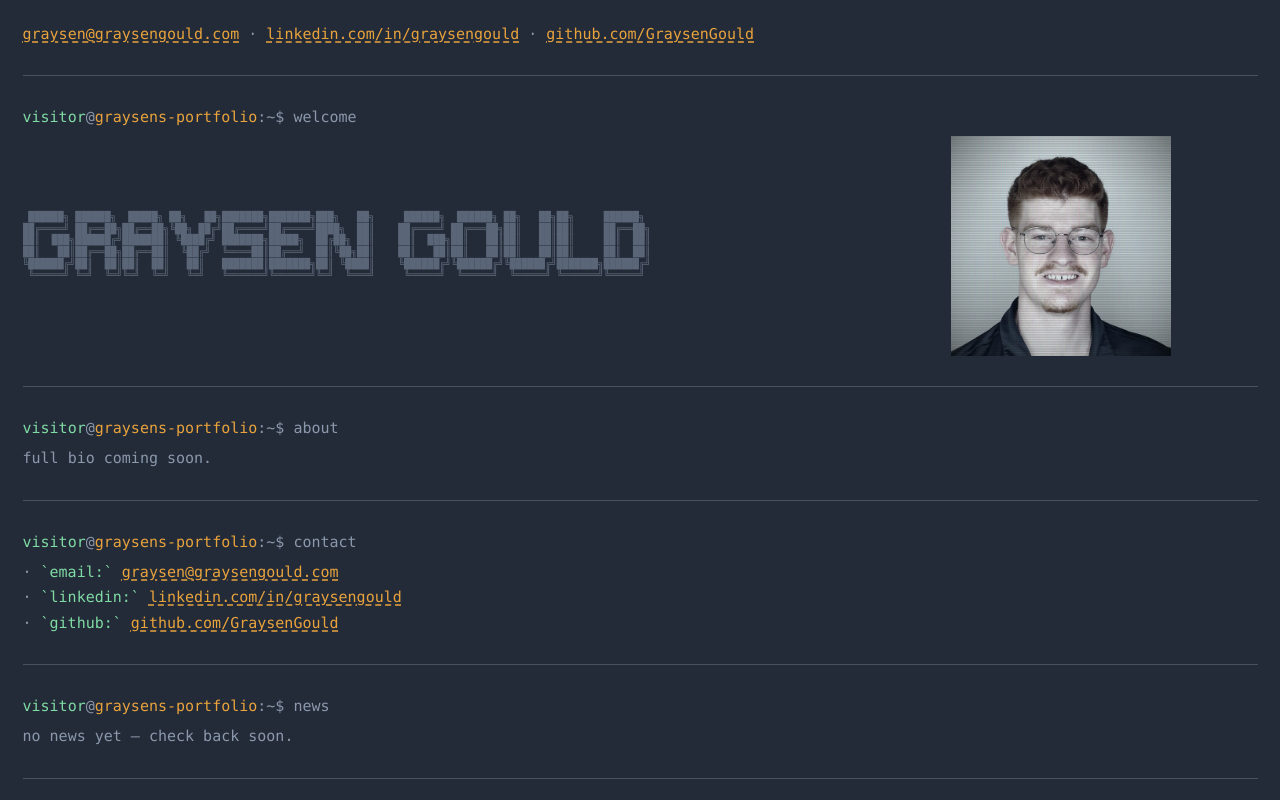
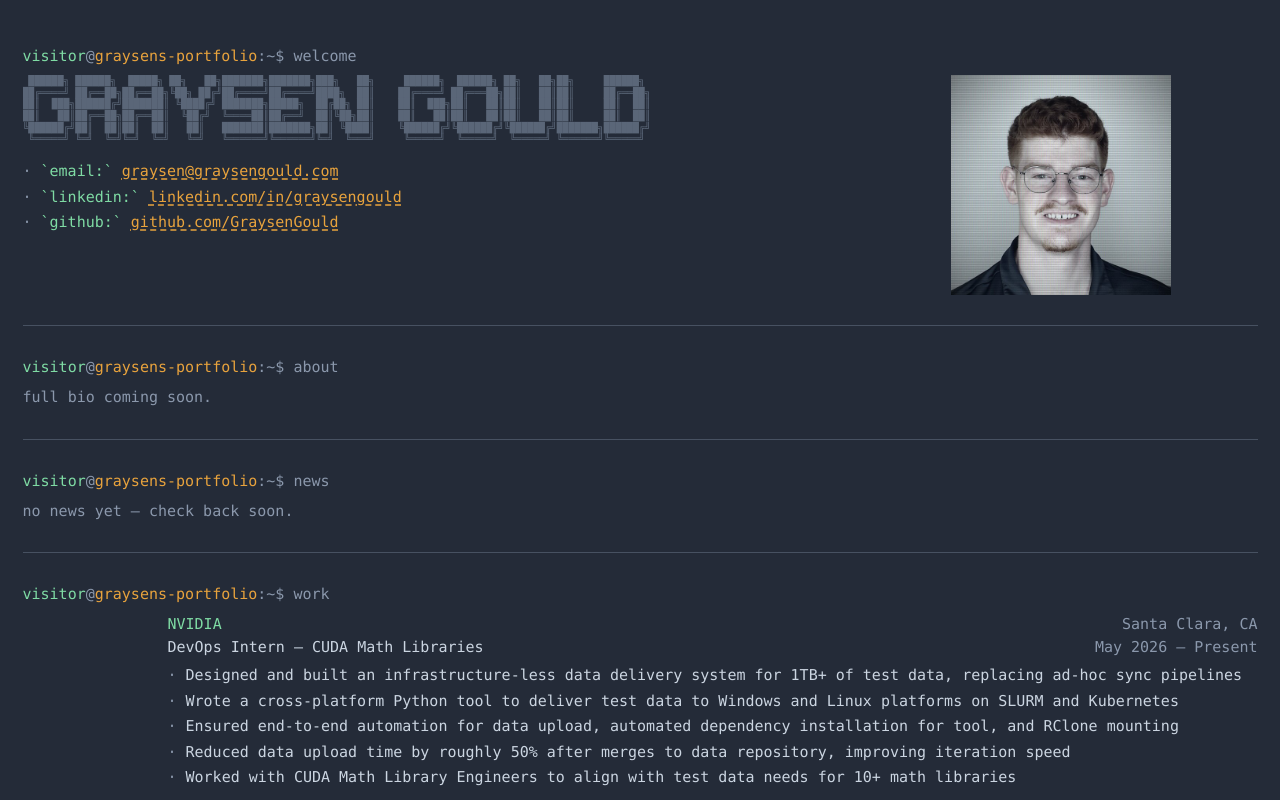
Before and after one commit to GraysenGould/portfolio, a React (Vite) app: page / in a window 1280 px wide. Shown: the top 800 px of the page. Built offline with nearby package versions, Linux system fonts and the light colour scheme.

Commit message:
reformatted the welcome section

```diff
--- a/src/Terminal.jsx
+++ b/src/Terminal.jsx
@@ -12,7 +12,6 @@ import Activities from './commands/activities.jsx'
 import Personal from './commands/personal.jsx'
 import Nvidia from './commands/nvidia.jsx'
 import Welcome from './commands/welcome.jsx'
-import { contact } from './content.js'
 
 const COMMANDS = {
   help: <Help />,
@@ -32,7 +31,7 @@ const COMMANDS = {
 
 const PROMPT_USER = 'visitor'
 const PROMPT_HOST = 'graysens-portfolio'
-const STARTUP_COMMANDS = ['welcome', 'about', 'contact', 'news', 'work', 'education', 'research', 'projects', 'skills', 'misc', 'personal']
+const STARTUP_COMMANDS = ['welcome', 'about', 'news', 'work', 'education', 'research', 'projects', 'skills', 'misc', 'personal']
 
 function Prompt() {
   return (
@@ -46,8 +45,6 @@ function Prompt() {
 }
 
 const startup = [
-  { type: 'banner', content: null },
-  { type: 'rule' },
   ...STARTUP_COMMANDS.flatMap(cmd => [
     { type: 'input', content: cmd },
     { type: 'output', content: COMMANDS[cmd] },
@@ -152,19 +149,6 @@ export default function Terminal() {
   return (
     <div className="terminal" onClick={focusInput}>
       {history.map((entry, i) => {
-        if (entry.type === 'banner') {
-          return (
-            <div key={i} className="banner">
-              <div className="banner-contact">
-                <a href={`mailto:${contact.email}`} className="contact-link">{contact.email}</a>
-                <span className="dim"> · </span>
-                <a href={`https://${contact.linkedin}`} target="_blank" rel="noreferrer" className="contact-link">{contact.linkedin}</a>
-                <span className="dim"> · </span>
-                <a href={`https://${contact.github}`} target="_blank" rel="noreferrer" className="contact-link">{contact.github}</a>
-              </div>
-            </div>
-          )
-        }
         if (entry.type === 'rule') {
           return <div key={i} className="rule" />
         }
--- a/src/commands/welcome.jsx
+++ b/src/commands/welcome.jsx
@@ -1,5 +1,6 @@
 import headshot from '../../assets/headshot_crt.jpg'
 import { renderColoredArt } from '../coloredArt.jsx'
+import { contact } from '../content.js'
 
 const name = ` ██████╗ ██████╗  █████╗ ██╗   ██╗███████╗███████╗███╗   ██╗     ██████╗  ██████╗ ██╗   ██╗██╗     ██████╗
 ██╔════╝ ██╔══██╗██╔══██╗╚██╗ ██╔╝██╔════╝██╔════╝████╗  ██║    ██╔════╝ ██╔═══██╗██║   ██║██║     ██╔══██╗
@@ -26,7 +27,23 @@ export const ttu_logo = `
 export default function Welcome() {
   return (
     <div className="output-block welcome-block">
-      <pre className="welcome-name">{renderColoredArt(name)}</pre>
+      <div className="welcome-left">
+        <pre className="welcome-name">{renderColoredArt(name)}</pre>
+        <div className="bullet-list">
+          <div className="bullet-item">
+            <span className="dim">·</span>
+            <span><span className="accent">email:</span> <a href={`mailto:${contact.email}`} className="contact-link">{contact.email}</a></span>
+          </div>
+          <div className="bullet-item">
+            <span className="dim">·</span>
+            <span><span className="accent">linkedin:</span> <a href={`https://${contact.linkedin}`} target="_blank" rel="noreferrer" className="contact-link">{contact.linkedin}</a></span>
+          </div>
+          <div className="bullet-item">
+            <span className="dim">·</span>
+            <span><span className="accent">github:</span> <a href={`https://${contact.github}`} target="_blank" rel="noreferrer" className="contact-link">{contact.github}</a></span>
+          </div>
+        </div>
+      </div>
       <img src={headshot} alt="Graysen Gould" className="welcome-photo" />
     </div>
   )
--- a/src/index.css
+++ b/src/index.css
@@ -294,9 +294,16 @@ a:hover {
   display: flex;
   flex-direction: row;
   flex-wrap: nowrap;
-  align-items: center;
+  align-items: flex-start;
   gap: 300px;
   overflow-x: auto;
+}
+
+.welcome-left {
+  display: flex;
+  flex-direction: column;
+  gap: 1rem;
+  flex-shrink: 0;
 }
 
 .welcome-name {
```
